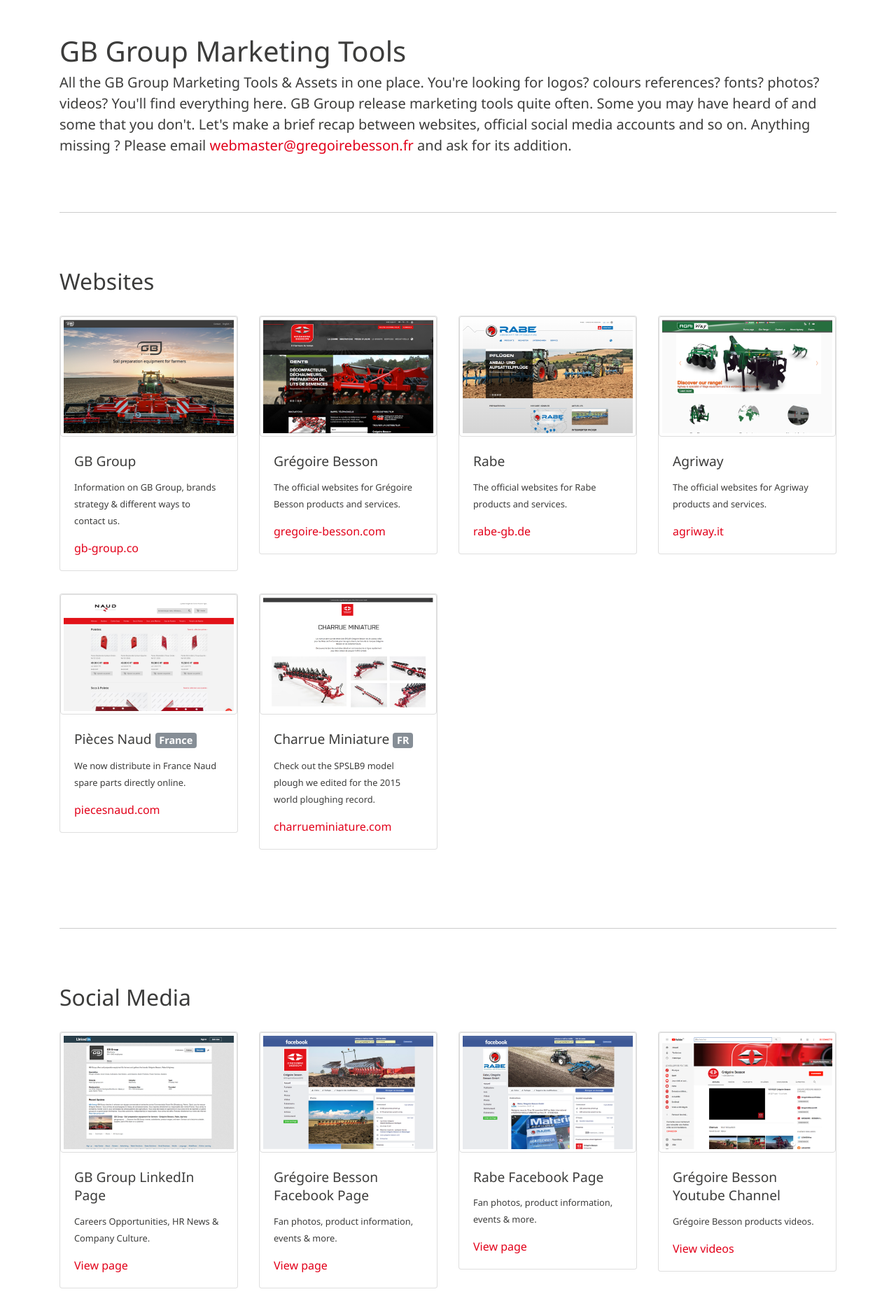
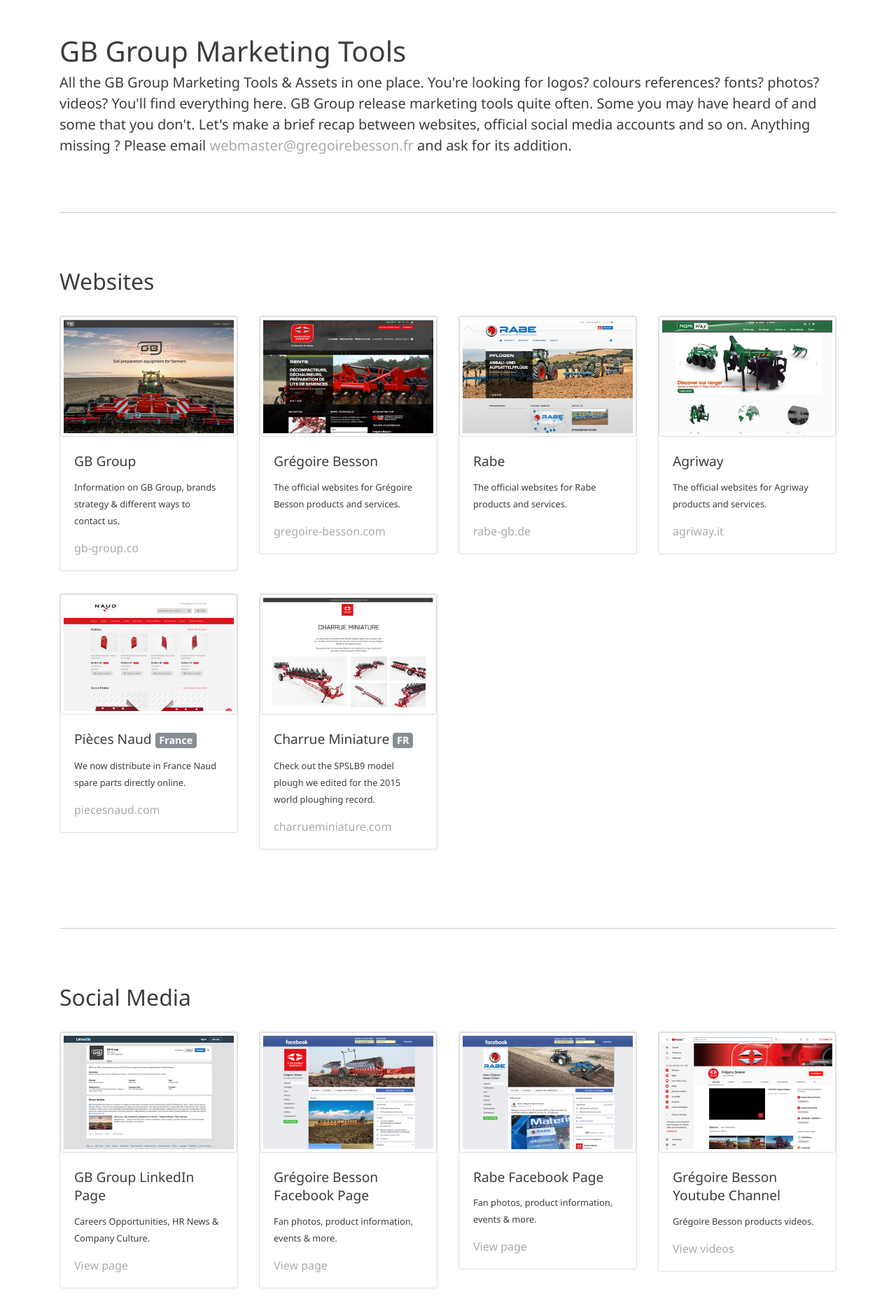
Before and after one commit to osgirl/marketing-gb-group-co, a PHP site: page /en/index.html in a window 1280 px wide. Shown: the part 61-1920 px from the top of the page at 70% size. Run offline with PHP 8.4, Linux system fonts and the light colour scheme.

Commit message:
Links style

```diff
--- a/css/style.css
+++ b/css/style.css
@@ -1,7 +1,7 @@
 * {font-family: 'Noto Sans', sans-serif; color: #3c3c3b;}
 .img-fluid {width: 100%;}
-a {color: #e2001a;}
-a:hover {color: #BA0217;}
+a {color: #aaaaaa;}
+a:hover {color: #333333; text-decoration: underline;}
 a.anchor {display: block; position: relative; top: 50px; visibility: hidden;}
 #main {margin-top: 7rem;}
 h2 {margin-top: 5rem; border-top: 1px solid #CCC; padding-top: 5rem; margin-bottom: 2rem;}
```
